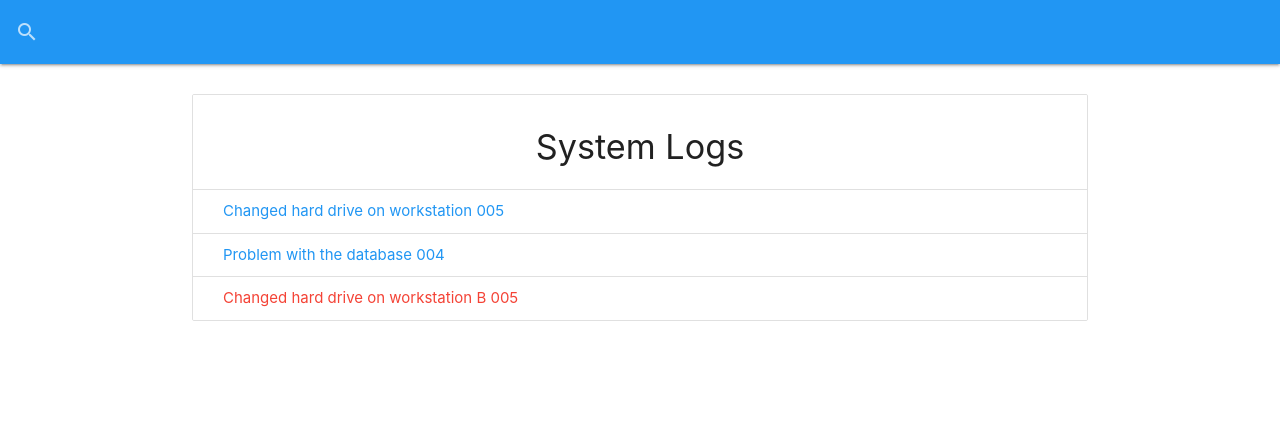
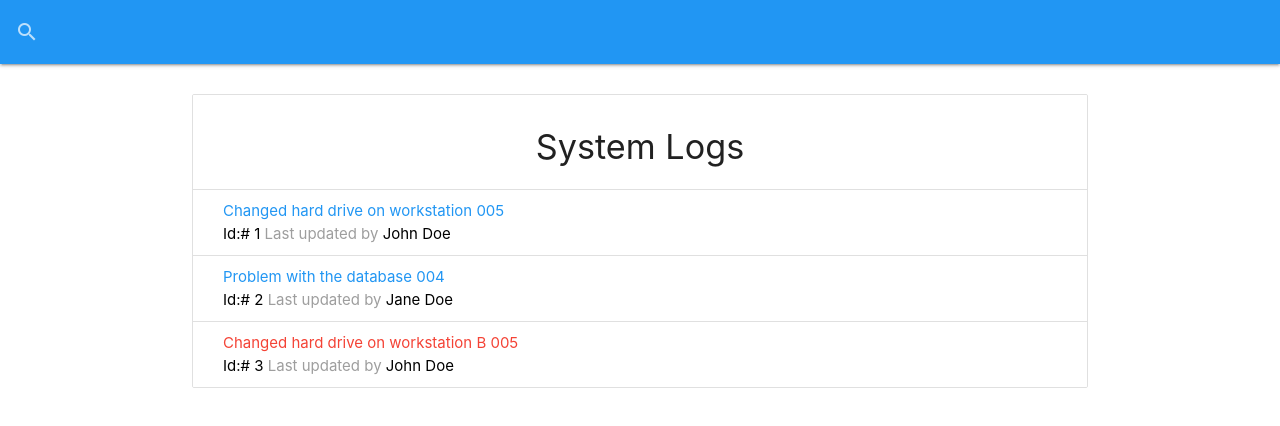
Before and after one commit to Grodriggues/it-logger, a React (Create React App) app in the folder client/: page / in a window 1280 px wide. Shown: the top 426 px of the page. Built offline with nearby package versions, Linux system fonts and the light colour scheme; data requests are answered from the project's data file.

Commit message:
formating logItem and adding class to tit

```diff
--- a/client/src/components/logs/LogItem.js
+++ b/client/src/components/logs/LogItem.js
@@ -13,6 +13,12 @@ function LogItem({ log }) {
         >
           {log.message}
         </a>
+        <br />
+        <span className="grey-text">
+          <span className="black-text">Id:# {log.id} </span>
+          Last updated by
+          <span className="black-text"> {log.tech}</span>
+        </span>
       </div>
     </li>
   );
```
